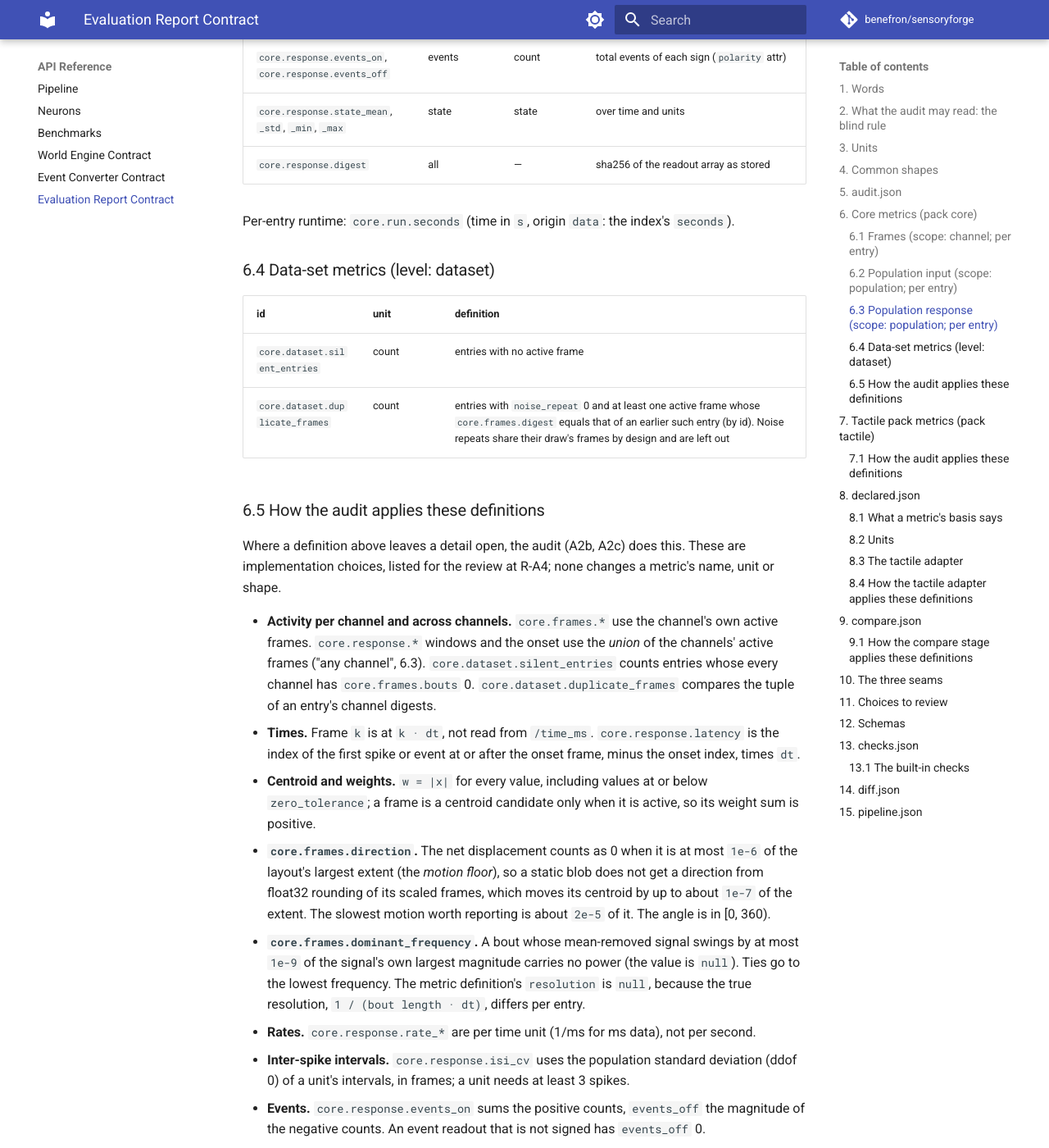
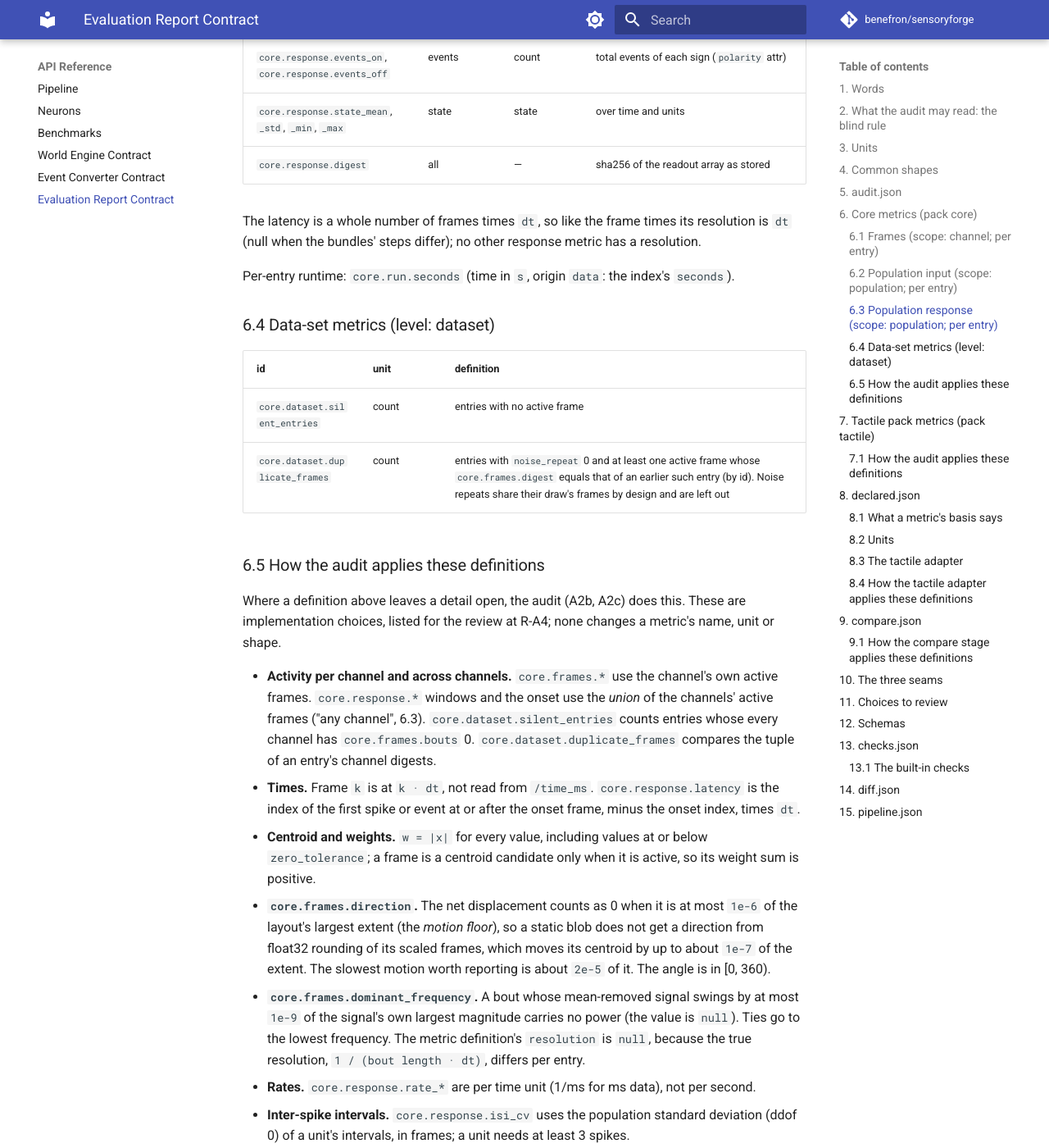
Before and after one commit to benefron/sensoryforge, an MkDocs documentation site: the page built from docs/reference/report_contract.md, in a window 1280 px wide and 1400 px high, scrolled down 8705 px. Shown: the whole window at 82% size. Built offline with MkDocs 1.6.1 and Material for MkDocs 9.7.7, drawn with Linux system fonts in a browser that asks for light colours; comment, search, counter and statistics services are not loaded; some of the changed text lies outside the part shown.

Commit message:
fix(evaluate): the audit lists the frame step as the resolution of the response latency
core.response.latency is the index of the first spike or event at or after the onset, minus
the onset index, times dt: a whole number of frames, so a difference below one frame step is
not one the data can show. The audit's catalogue listed a null resolution for it (only the
frame metrics carried dt), so a reader of audit.json alone got no step. The catalogue now
gives it dt, null when the bundles' steps differ, like the frame times; no other response
metric has a resolution. The report contract (6.3 and 6.5) says so, and the interpret-report
skill no longer tells the agent to work the step out from the definition.

A new assertion in the catalogue test fails without the change. 230 audit, compare,
gallery, pipeline, export and skill tests pass. Only new audit.json files differ: a number
where they had null.

Decision: the response latency carries the frame step as its resolution, the same as the frame times, and no other response metric gets one
Closes: F-1db8bd8

Co-Authored-By: Claude Sonnet 5.5 <noreply@anthropic.com>
Claude-Session: https://claude.ai/code/session_01HcdEMWzfHR742Td1EQMGjs

```diff
--- a/docs/reference/report_contract.md
+++ b/docs/reference/report_contract.md
@@ -273,6 +273,9 @@ as measured above. `N` is the population's unit count.
 | `core.response.state_mean`, `_std`, `_min`, `_max` | state | state | over time and units |
 | `core.response.digest` | all | — | sha256 of the readout array as stored |
 
+The latency is a whole number of frames times `dt`, so like the frame times its resolution is
+`dt` (null when the bundles' steps differ); no other response metric has a resolution.
+
 Per-entry runtime: `core.run.seconds` (time in `s`, origin `data`: the index's `seconds`).
 
 ### 6.4 Data-set metrics (level: dataset)
@@ -318,8 +321,8 @@ shape.
 - **Run time.** `core.run.seconds` is the index's `seconds` for the entry, `null` when the
   index has no row.
 - **Metric definitions need the layout and the frame step.** `centroid_z` exists only when
-  the layout has three dimensions, and the time metrics carry `dt` as their resolution (`null`
-  if the bundles' steps differ), so a pack's `metrics()` receives the layout, the resolved
+  the layout has three dimensions, and the time metrics (the frame times and the response
+  latency) carry `dt` as their resolution (`null` if the bundles' steps differ), so a pack's `metrics()` receives the layout, the resolved
   units and `dt` (10).
 
 ## 7. Tactile pack metrics (pack `tactile`)
```
Also changed, not shown: sensoryforge/agents/skills/sensoryforge-interpret-report/SKILL.md (+2 -4 lines), 2 other files.
